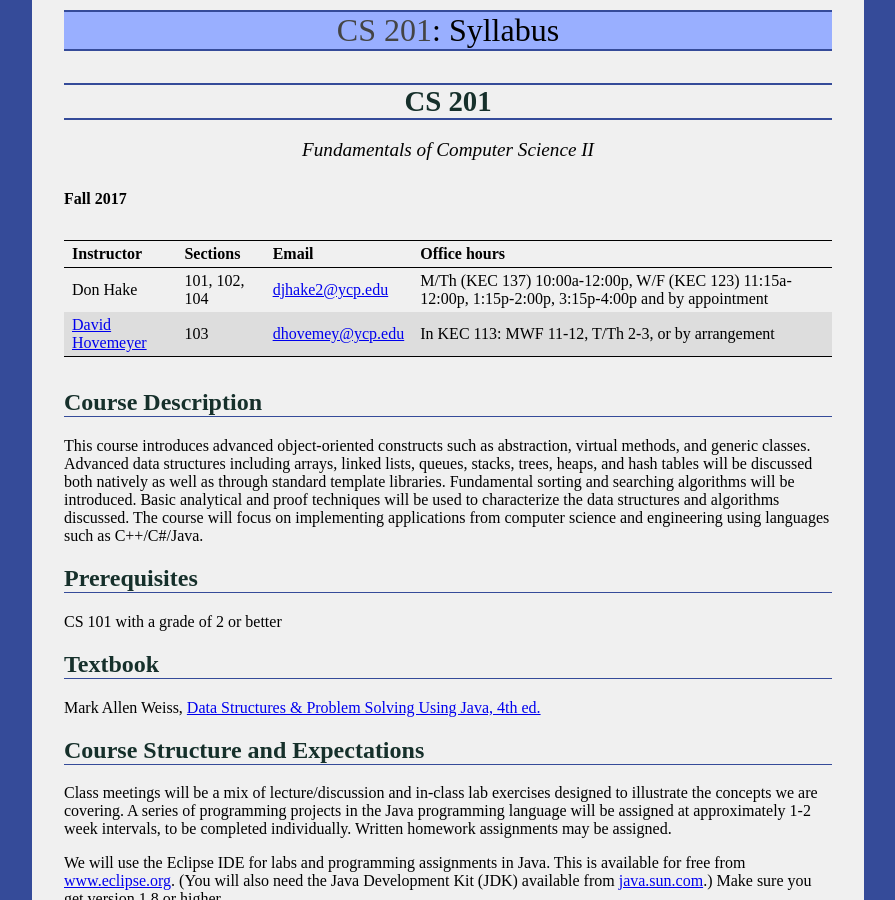
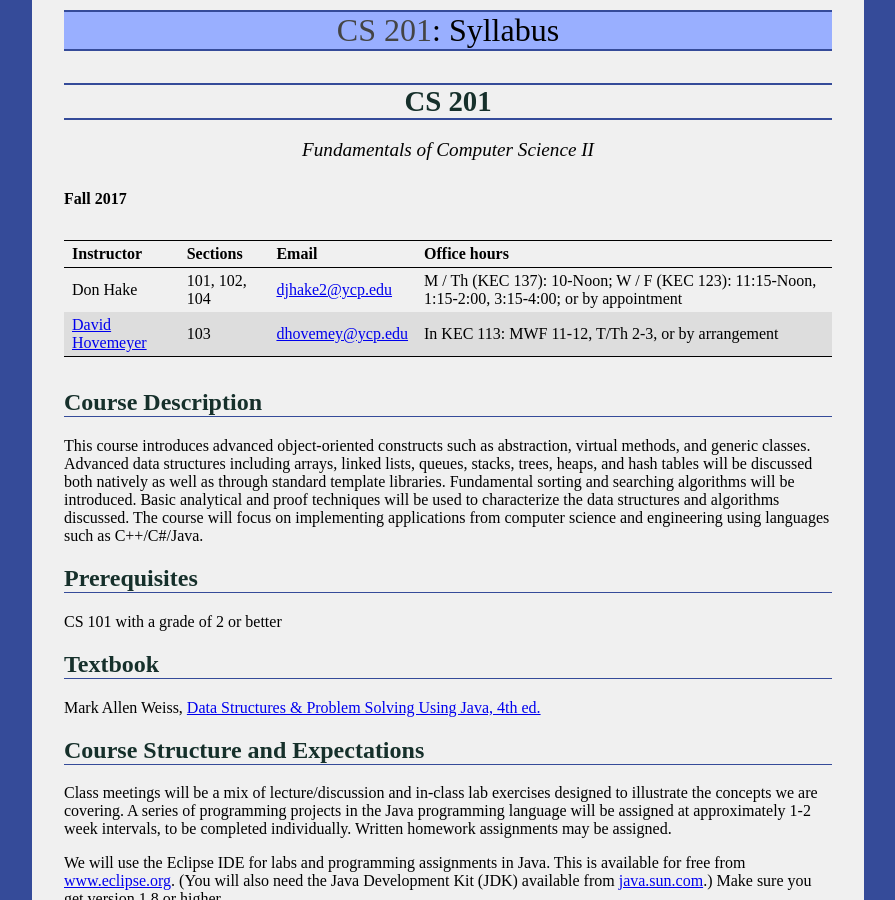
Before and after one commit to ycpcs/cs201-fall2017, a Jekyll site: the page built from syllabus.md, in a window 1280 px wide and 900 px high. Shown: the whole window, without its empty margins (192-1087 px from the left). Built offline with Jekyll 4.4.1, drawn with Linux system fonts in a browser that asks for light colours.

Commit message:
modded office hours

```diff
--- a/syllabus.md
+++ b/syllabus.md
@@ -11,7 +11,7 @@ title: "Syllabus"
 
 Instructor | Sections | Email | Office hours
 ---------- | -------- | ----- | ------------
-Don Hake | 101, 102, 104 | [djhake2@ycp.edu](mailto:djhake2@ycp.edu) | 	M/Th (KEC 137) 10:00a-12:00p, W/F (KEC 123) 11:15a-12:00p, 1:15p-2:00p, 3:15p-4:00p and by appointment
+Don Hake | 101, 102, 104 | [djhake2@ycp.edu](mailto:djhake2@ycp.edu) | 	M / Th (KEC 137): 10-Noon; W / F (KEC 123): 11:15-Noon, 1:15-2:00, 3:15-4:00; or by appointment
 [David Hovemeyer](http://faculty.ycp.edu/~dhovemey) | 103 | [dhovemey@ycp.edu](mailto:dhovemey@ycp.edu) | In KEC 113: MWF 11-12, T/Th 2-3, or by arrangement
 
 Course Description
```
